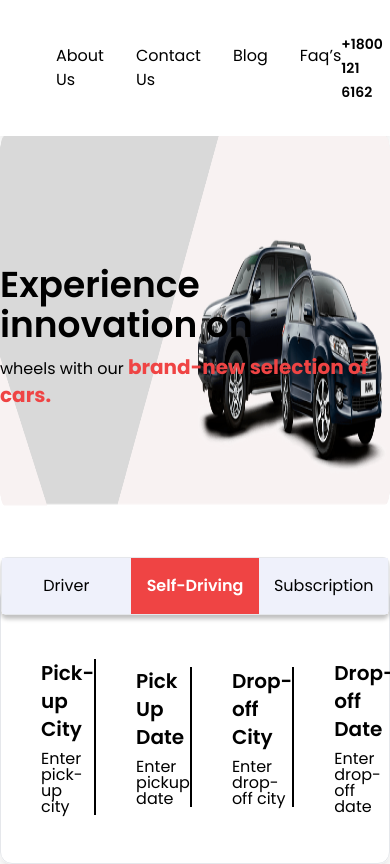
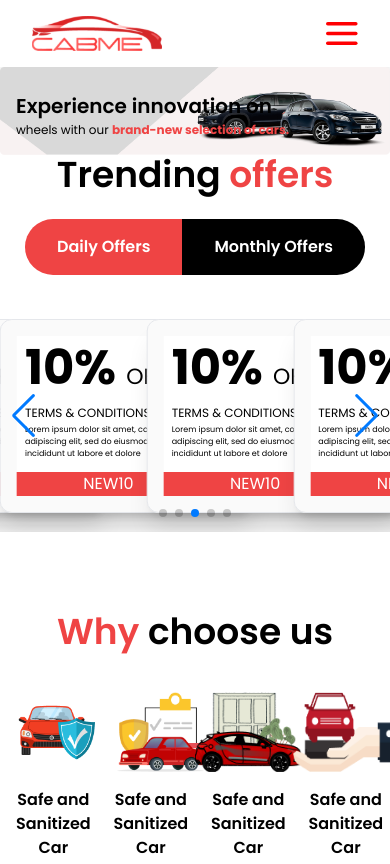
Before and after one commit to CabMe-Epic/cabme-website, a Next.js app: page / in a window 390 px wide. Shown: the top 864 px of the page. Built offline with nearby package versions, Linux system fonts and the light colour scheme.

Commit message:
homepage

```diff
--- a/src/app/components/layout/header/header.tsx
+++ b/src/app/components/layout/header/header.tsx
@@ -5,11 +5,11 @@ import ThemeButton from "../../theme-button/theme-button"
 const Header = () =>{
     return(
         <>
-        <div className="flex justify-between py-8 px-14 items-center shadow-xl">
+        <div className="flex justify-between sm:py-8 py-4 sm:px-14 px-8 items-center shadow-xl">
             <div className="cursor-pointer">
-                <Image src={"/logo.svg"} alt="logo" width={170} height={47} />
+                <Image src={"/logo.svg"} alt="logo" width={170} height={47} className="sm:w-full w-[130px]" />
             </div>
-            <ul className="flex gap-8">
+            <ul className="sm:flex hidden gap-8">
                 {headerMenu?.map((item,index)=>{
                     return(
 
@@ -19,9 +19,12 @@ const Header = () =>{
                     )
                 })}
             </ul>
-            <div className="flex items-center gap-6">
+            <div className="sm:flex hidden items-center gap-6">
                 <Link href={"tel:+18001216162"}> <span className="font-semibold text-sm"> +1800 121 6162 </span></Link>
                 <ThemeButton text="Sign In" />
+            </div>
+            <div className="sm:hidden block">
+                <Image src={"/svg/nav.svg"} alt="nav" width={32} height={32} />
             </div>
         </div>
         </>
--- a/src/app/page.tsx
+++ b/src/app/page.tsx
@@ -11,24 +11,24 @@ export default function Home() {
   return (
     <>
       <div
-        className="bg-[url('/home-banner.png')] h-[370px] bg-no-repeat bg-contain flex items-center"
+        className="bg-[url('/home-banner.png')] sm:h-[370px] sm:py-0 py-4 h-full bg-no-repeat bg-contain flex items-center"
         style={{ backgroundSize: "100% 100%" }}
       >
-        <div className="max-w-[1250px] w-full m-auto">
-          <h1 className="text-4xl font-semibold mt-8">
+        <div className="sm:max-w-[1250px] w-full sm:m-auto px-4">
+          <h1 className="sm:text-4xl text-[20px] font-semibold sm:mt-8 mt-2">
             Experience innovation on
           </h1>
-          <div className="mt-2">
-            <p>
+          <div className="sm:mt-2">
+            <p className="text-[12px]">
               <span>wheels with our</span>{" "}
-              <b className="text-red-500 text-xl">
+              <b className="text-red-500 sm:text-xl text-[12px]">
                 brand-new selection of cars.
               </b>
             </p>
           </div>
         </div>
       </div>
-      <div className="max-w-[1250px] m-auto my-20 shadow-xl border rounded-xl px-6 py-12 relative">
+      <div className="max-w-[1250px] sm:block hidden m-auto my-20 shadow-xl border rounded-xl px-6 py-12 relative">
         <div className="max-w-[700px] flex m-auto justify-between border shadow-custom-shadow rounded-md absolute left-0 right-0 top-[-30px] w-full">
           {tabsArray?.map((value, ind) => {
             return (
```
Also changed, not shown: public/svg/nav.svg (added).
